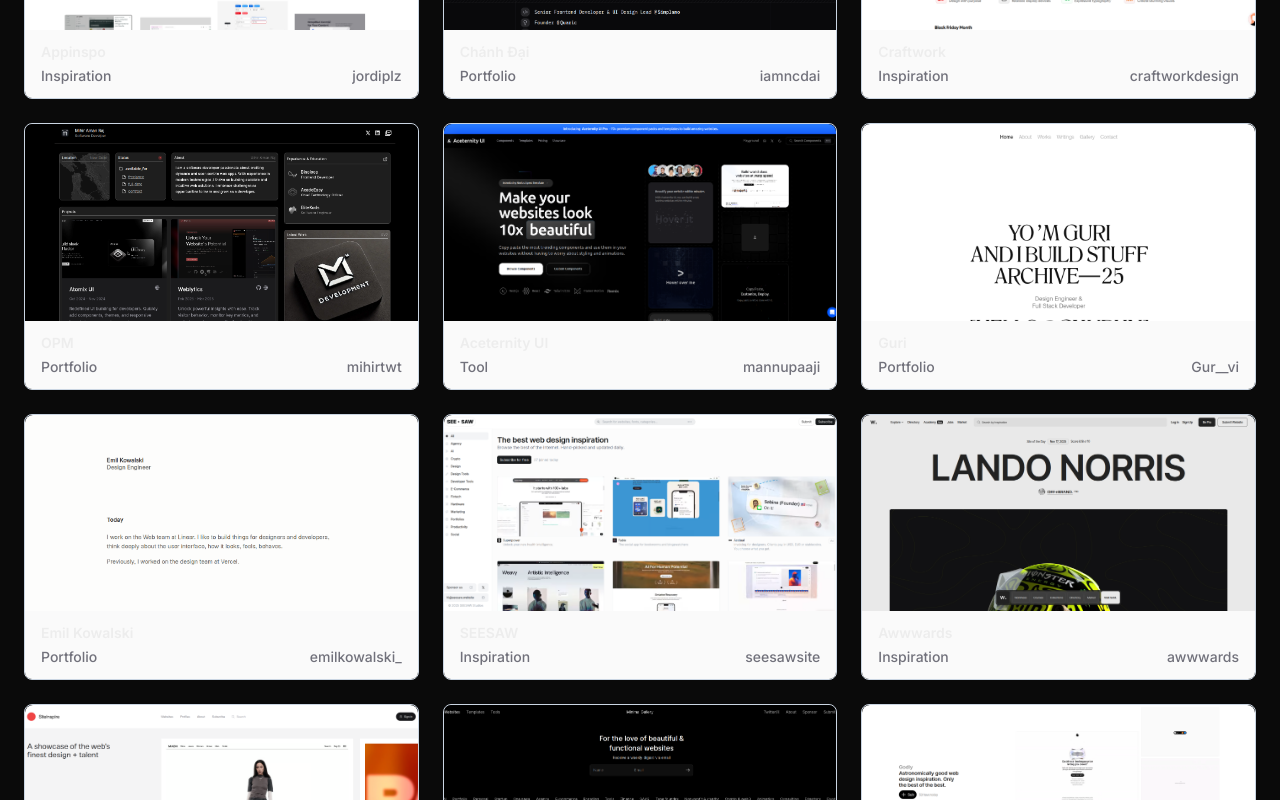
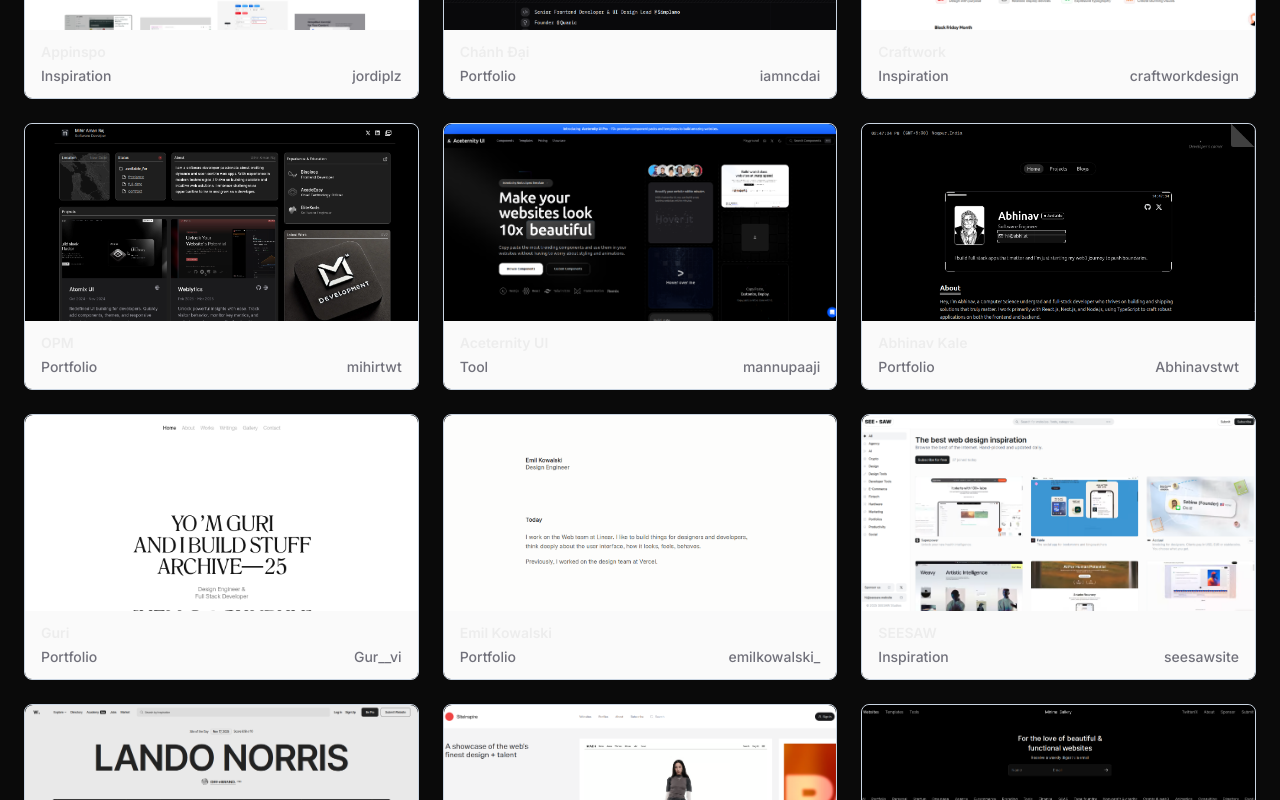
Before and after one commit to prasanjit-dey-ux/Inspohub, a Next.js app in the folder client/: page / in a window 1280 px wide. Shown: the part 740-1540 px from the top of the page. Built offline with nearby package versions, Linux system fonts and the light colour scheme.

Commit message:
updated site data

```diff
--- a/client/data/siteData.ts
+++ b/client/data/siteData.ts
@@ -46,7 +46,14 @@
     image: "/images/ace.png",
   },
 
-
+  {
+    id: "p5",
+    title: "Abhinav Kale",
+    tag: "Portfolio",
+    url: "https://abhi.at/",
+    creator: "https://x.com/Abhinavstwt",
+    image: "/images/abhinav.png",
+  },
 
   {
     id: "p3",
```
